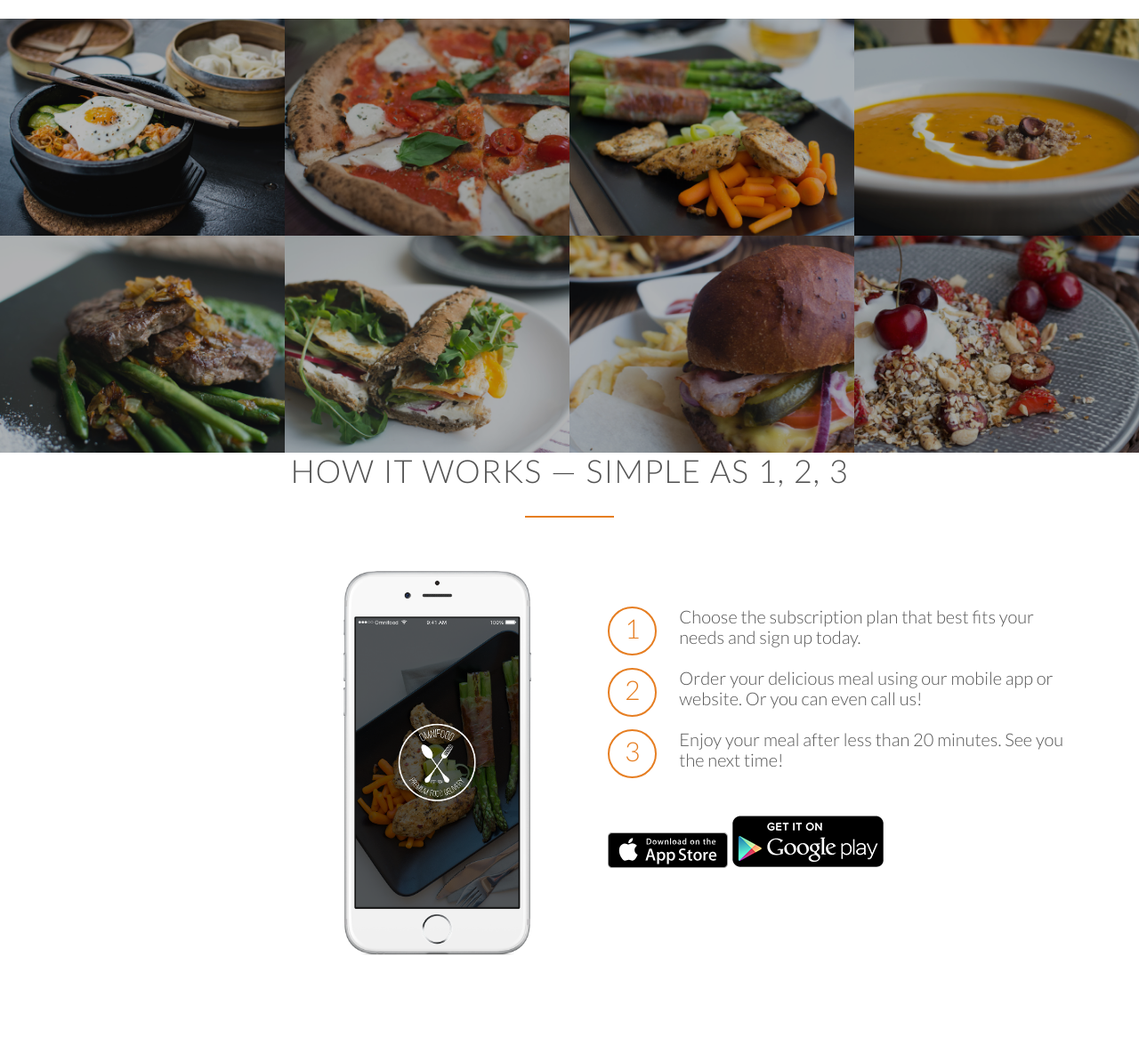
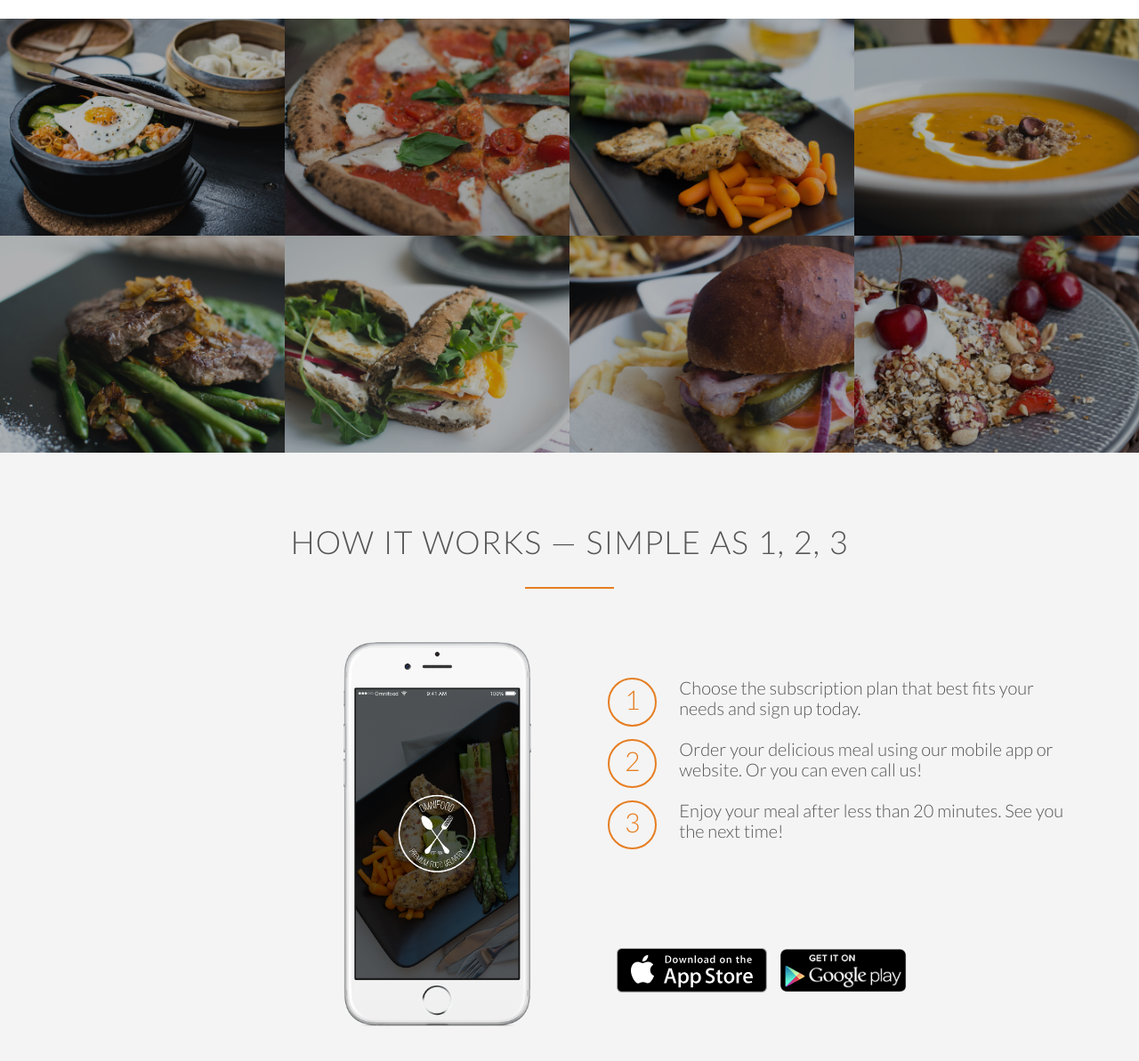
Before and after one commit to ahmedsgit/Arif-s-Kitchen, a plain HTML site: page index.html in a window 1280 px wide. Shown: the part 1474-2667 px from the top of the page at 89% size. Before the commit the page ends 2643 px from the top, so only its background shows below. Drawn offline with nearby package versions, Linux system fonts and the light colour scheme.

Commit message:
Complte Working Step Design

```diff
--- a/index.html
+++ b/index.html
@@ -73,7 +73,7 @@
         </div>
     </section>
     <section class="section-meals">
-        <ul class="meals-showcase">
+        <ul class="meals-showcase clearfix">
             <li>
                 <figure class="meal-photo">
                     <img src="resources/img/1.jpg" alt="Korean bibimbap with egg and vegetables">
@@ -95,7 +95,7 @@
                 </figure>
             </li>
         </ul>
-        <ul class="meals-showcase">
+        <ul class="meals-showcase clearfix">
             <li>
                 <figure class="meal-photo">
                     <img src="resources/img/5.jpg" alt="Paleo beef steak with vegetables">
@@ -137,8 +137,9 @@
                     <div>3</div>
                     <p>Enjoy your meal after less than 20 minutes. See you the next time!</p>
                 </div>
-                <a href="#"><img src="resources/img/download-app.svg" alt="app store button"></a>
-                <a href="#"><img src="resources/img/download-app-android.png" alt="play store button"></a>
+                <a href="#" class="btn-app"><img src="resources/img/download-app.svg" alt="app store button"></a>
+                <a href="#" class="btn-app"><img src="resources/img/download-app-android.png"
+                        alt="play store button"></a>
             </div>
         </div>
     </section>
--- a/resources/css/style.css
+++ b/resources/css/style.css
@@ -17,6 +17,16 @@ html {
   text-rendering: optimizeLegibility;
 }
 
+.clearfix {
+  zoom: 1;
+}
+.clearfix:after {
+  content: ".";
+  clear: both;
+  display: block;
+  height: 0;
+  visibility: hidden;
+}
 /*----------------------------------------------------*/
 /*-----------------Reusable Component-----------------*/
 /*----------------------------------------------------*/
@@ -258,7 +268,8 @@ section {
 /*----------------------------------------------------*/
 /* How it Works */
 /*----------------------------------------------------*/
-.steps-box {
+.section-steps {
+  background-color: #f4f4f4;
 }
 
 .steps-box:first-child {
@@ -277,6 +288,10 @@ section {
 .works-step {
   margin-bottom: 50px;
 }
+
+.works-step:last-of-type {
+  margin-bottom: 120px;
+}
 .works-step div {
   color: #e67e22;
   border: 2px solid #e67e22;
@@ -293,3 +308,8 @@ section {
 .works-step br {
   margin-top: 20px;
 }
+.btn-app img {
+  height: 50px;
+  width: auto;
+  margin-left: 10px;
+}
```
Also changed, not shown: 1 other file.
